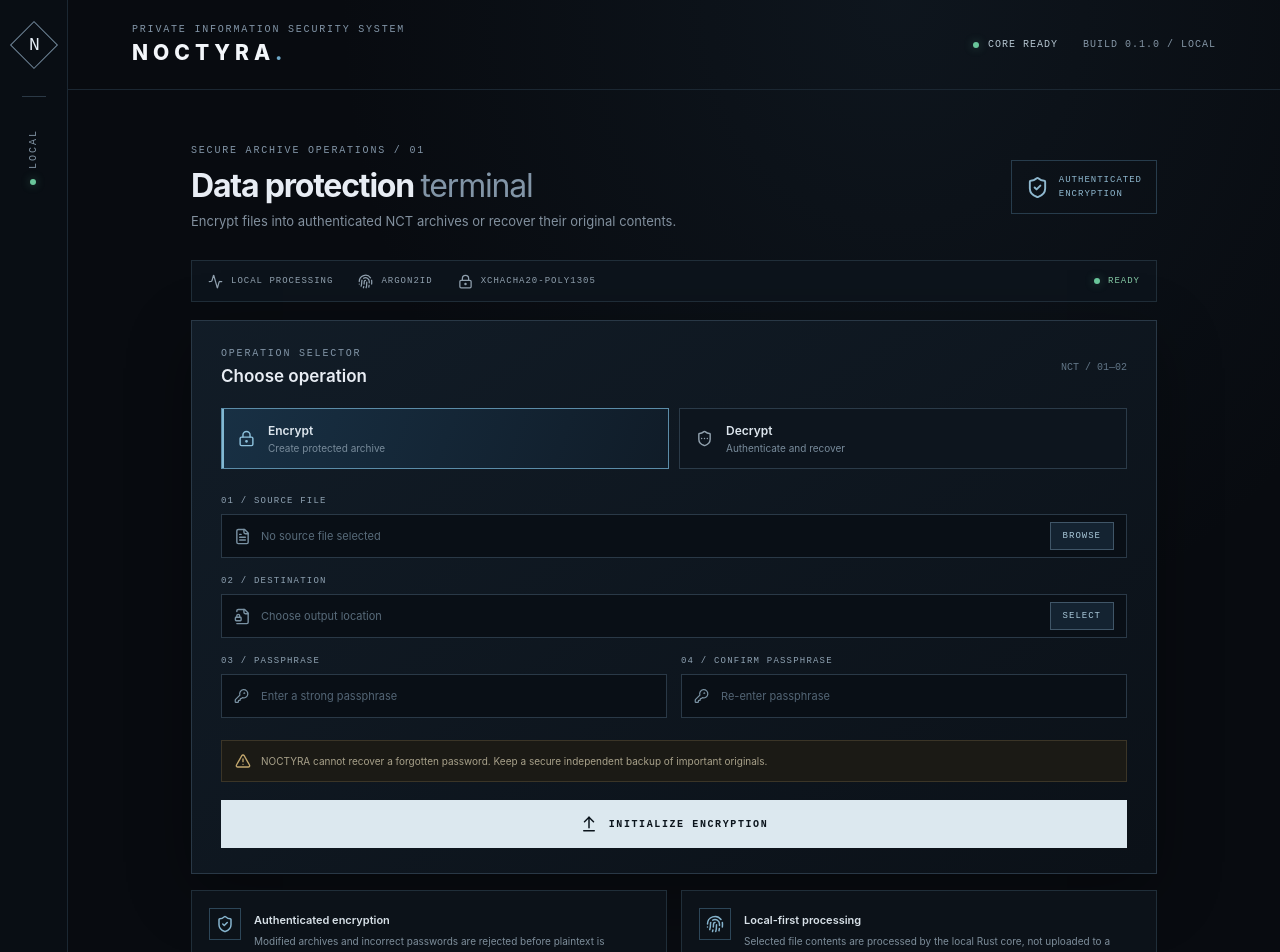
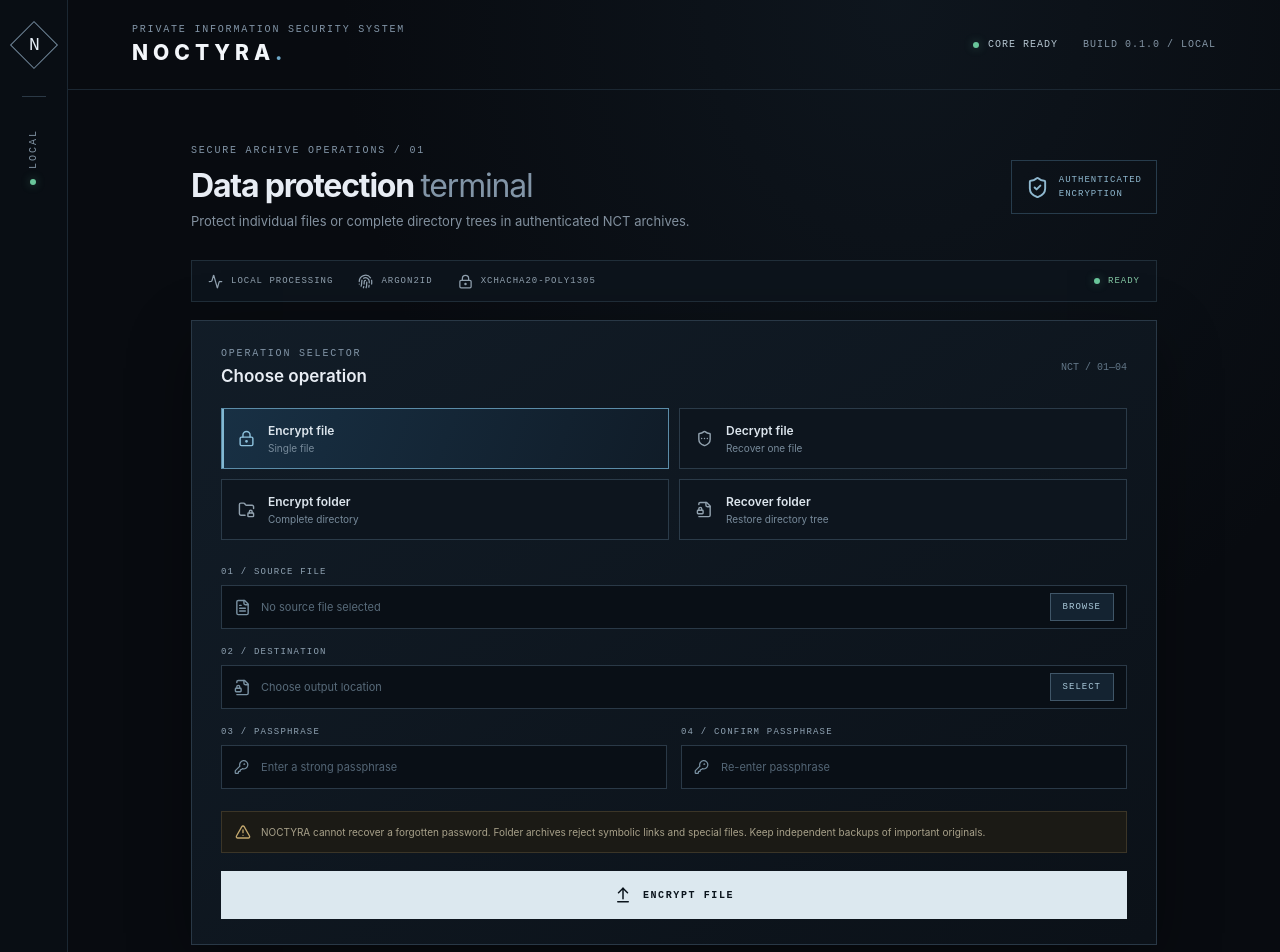
Before and after one commit to jadhavdurvesh/N.O.C.T.Y.R.A., a React (Vite) app in the folder apps/desktop/: page / in a window 1280 px wide. Shown: the top 952 px of the page. Built offline with nearby package versions, Linux system fonts and the light colour scheme.

Commit message:
feat(desktop): add folder encryption and recovery workflows

```diff
--- a/apps/desktop/src/App.tsx
+++ b/apps/desktop/src/App.tsx
@@ -1,9 +1,11 @@
 import { useState } from "react";
 import { invoke } from "@tauri-apps/api/core";
 import { open, save } from "@tauri-apps/plugin-dialog";
-import { Activity, ArrowDownToLine, ArrowUpFromLine, CheckCircle2, FileLock2, FileText, Fingerprint, KeyRound, LockKeyhole, ShieldCheck, ShieldEllipsis, TriangleAlert } from "lucide-react";
+import { Activity, ArrowDownToLine, ArrowUpFromLine, CheckCircle2, FileLock2, FileText, Fingerprint, FolderLock, KeyRound, LockKeyhole, ShieldCheck, ShieldEllipsis, TriangleAlert } from "lucide-react";
 
-type Mode = "encrypt" | "decrypt";
+type Mode = "encrypt" | "decrypt" | "encrypt-dir" | "decrypt-dir";
+const isDirectoryMode = (mode: Mode) => mode.endsWith("-dir");
+const isEncryption = (mode: Mode) => mode.startsWith("encrypt");
 
 function App() {
   const [mode, setMode] = useState<Mode>("encrypt");
@@ -15,173 +17,71 @@ function App() {
   const [message, setMessage] = useState("");
   const [error, setError] = useState(false);
 
+  function changeMode(next: Mode) {
+    setMode(next); setInputPath(""); setOutputPath(""); setPassword(""); setConfirmation(""); setMessage("");
+  }
   async function chooseInput() {
-    const selected = await open({ multiple: false, directory: false });
-    if (typeof selected === "string") {
-      setInputPath(selected);
-      setOutputPath("");
-      setMessage("");
+    const selected = await open({ multiple: false, directory: isDirectoryMode(mode) });
+    if (typeof selected === "string") { setInputPath(selected); setOutputPath(""); setMessage(""); }
+  }
+  async function chooseOutput() {
+    if (mode === "decrypt-dir") {
+      const selected = await open({ multiple: false, directory: true });
+      if (typeof selected === "string") setOutputPath(selected);
+      return;
     }
+    const selected = await save({ defaultPath: isEncryption(mode) ? "archive.nct" : "recovered-file" });
+    if (selected) setOutputPath(selected);
+  }
+  async function runOperation() {
+    setMessage(""); setError(false);
+    if (!inputPath || !outputPath || !password) { setError(true); setMessage("Select both paths and enter your password."); return; }
+    if (isEncryption(mode) && password !== confirmation) { setError(true); setMessage("Password confirmation does not match."); return; }
+    setBusy(true);
+    try {
+      const commands: Record<Mode, string> = { encrypt: "encrypt_file", decrypt: "decrypt_file", "encrypt-dir": "encrypt_directory", "decrypt-dir": "decrypt_directory" };
+      await invoke(commands[mode], { inputPath, outputPath, password });
+      setMessage(mode === "encrypt" || mode === "encrypt-dir" ? "Encrypted NCT archive created successfully." : mode === "decrypt-dir" ? "Archive authenticated and directory recovered." : "Archive authenticated and file recovered.");
+      setPassword(""); setConfirmation("");
+    } catch (cause) { setError(true); setMessage(String(cause)); }
+    finally { setBusy(false); setPassword(""); setConfirmation(""); }
   }
 
-  async function chooseOutput() {
-    const selected = await save({
-      defaultPath: mode === "encrypt" ? "archive.nct" : "recovered-file",
-    });
-    if (selected) setOutputPath(selected);
-  }
-
-  async function runOperation() {
-    setMessage("");
-    setError(false);
-    if (!inputPath || !outputPath || !password) {
-      setError(true);
-      setMessage("Select both paths and enter your password.");
-      return;
-    }
-    if (mode === "encrypt" && password !== confirmation) {
-      setError(true);
-      setMessage("Password confirmation does not match.");
-      return;
-    }
-    setBusy(true);
-    try {
-      const command = mode === "encrypt" ? "encrypt_file" : "decrypt_file";
-      await invoke(command, {
-        inputPath,
-        outputPath,
-        password,
-      });
-      setMessage(mode === "encrypt"
-        ? "Encrypted archive created successfully."
-        : "Archive authenticated and file recovered.");
-      setPassword("");
-      setConfirmation("");
-    } catch (cause) {
-      setError(true);
-      setMessage(String(cause));
-    } finally {
-      setBusy(false);
-      setPassword("");
-      setConfirmation("");
-    }
-  }
-
+  const operationLabel = mode === "encrypt-dir" ? "ENCRYPT DIRECTORY" : mode === "decrypt-dir" ? "RECOVER DIRECTORY" : mode === "encrypt" ? "ENCRYPT FILE" : "RECOVER FILE";
   return (
     <main className="shell">
-      <aside className="rail">
-        <div className="brand-mark"><span>N</span></div>
-        <div className="rail-line" />
-        <div className="rail-status"><span className="status-dot" /> LOCAL</div>
-        <div className="rail-bottom">NCT / 001</div>
-      </aside>
-
+      <aside className="rail"><div className="brand-mark"><span>N</span></div><div className="rail-line" /><div className="rail-status"><span className="status-dot" /> LOCAL</div><div className="rail-bottom">NCT / 001</div></aside>
       <section className="workspace">
         <header className="topbar">
-          <div className="brand-lockup">
-            <div className="eyebrow">PRIVATE INFORMATION SECURITY SYSTEM</div>
-            <div className="wordmark">NOCTYRA<span className="wordmark-dot">.</span></div>
-          </div>
-          <div className="top-meta">
-            <span className="system-state"><span className="status-dot" /> CORE READY</span>
-            <span className="version">BUILD 0.1.0 / LOCAL</span>
-          </div>
+          <div className="brand-lockup"><div className="eyebrow">PRIVATE INFORMATION SECURITY SYSTEM</div><div className="wordmark">NOCTYRA<span className="wordmark-dot">.</span></div></div>
+          <div className="top-meta"><span className="system-state"><span className="status-dot" /> CORE READY</span><span className="version">BUILD 0.1.0 / LOCAL</span></div>
         </header>
-
         <div className="content">
-          <div className="section-heading">
-            <div>
-              <div className="eyebrow">SECURE ARCHIVE OPERATIONS / 01</div>
-              <h1>Data protection <span>terminal</span></h1>
-              <p>Encrypt files into authenticated NCT archives or recover their original contents.</p>
+          <div className="section-heading"><div><div className="eyebrow">SECURE ARCHIVE OPERATIONS / 01</div><h1>Data protection <span>terminal</span></h1><p>Protect individual files or complete directory trees in authenticated NCT archives.</p></div><div className="seal"><ShieldCheck size={23} /><span>AUTHENTICATED<br />ENCRYPTION</span></div></div>
+          <div className="status-strip"><div><Activity size={15} /><span>LOCAL PROCESSING</span></div><div><Fingerprint size={15} /><span>ARGON2ID</span></div><div><LockKeyhole size={15} /><span>XCHACHA20-POLY1305</span></div><div className="status-ready"><span className="status-dot" /> READY</div></div>
+          <section className="operation-card">
+            <div className="card-head"><div><div className="eyebrow">OPERATION SELECTOR</div><h2>Choose operation</h2></div><span className="index">NCT / 01—04</span></div>
+            <div className="mode-switch mode-switch-four">
+              <button className={mode === "encrypt" ? "mode active" : "mode"} onClick={() => changeMode("encrypt")}><LockKeyhole size={17} /><span><b>Encrypt file</b><small>Single file</small></span></button>
+              <button className={mode === "decrypt" ? "mode active" : "mode"} onClick={() => changeMode("decrypt")}><ShieldEllipsis size={17} /><span><b>Decrypt file</b><small>Recover one file</small></span></button>
+              <button className={mode === "encrypt-dir" ? "mode active" : "mode"} onClick={() => changeMode("encrypt-dir")}><FolderLock size={17} /><span><b>Encrypt folder</b><small>Complete directory</small></span></button>
+              <button className={mode === "decrypt-dir" ? "mode active" : "mode"} onClick={() => changeMode("decrypt-dir")}><FileLock2 size={17} /><span><b>Recover folder</b><small>Restore directory tree</small></span></button>
             </div>
-            <div className="seal"><ShieldCheck size={23} /><span>AUTHENTICATED<br />ENCRYPTION</span></div>
-          </div>
-
-          <div className="status-strip">
-            <div><Activity size={15} /><span>LOCAL PROCESSING</span></div>
-            <div><Fingerprint size={15} /><span>ARGON2ID</span></div>
-            <div><LockKeyhole size={15} /><span>XCHACHA20-POLY1305</span></div>
-            <div className="status-ready"><span className="status-dot" /> READY</div>
-          </div>
-
-          <section className="operation-card">
-            <div className="card-head">
-              <div>
-                <div className="eyebrow">OPERATION SELECTOR</div>
-                <h2>Choose operation</h2>
-              </div>
-              <span className="index">NCT / 01—02</span>
+            <div className="form-grid">
+              <div className="field full"><label>01 / {isDirectoryMode(mode) ? "SOURCE DIRECTORY" : "SOURCE FILE"}</label><div className="path-control">{isDirectoryMode(mode) ? <FolderLock size={17} /> : <FileText size={17} />}<span className={inputPath ? "path-value" : "path-placeholder"}>{inputPath || (isDirectoryMode(mode) ? "No source directory selected" : "No source file selected")}</span><button className="browse" onClick={chooseInput}>BROWSE</button></div></div>
+              <div className="field full"><label>02 / {mode === "decrypt-dir" ? "NEW DESTINATION DIRECTORY" : "DESTINATION"}</label><div className="path-control"><FileLock2 size={17} /><span className={outputPath ? "path-value" : "path-placeholder"}>{outputPath || (mode === "decrypt-dir" ? "Choose a new folder path" : "Choose output location")}</span><button className="browse" onClick={chooseOutput}>SELECT</button></div></div>
+              <div className="field"><label>03 / PASSPHRASE</label><div className="input-control"><KeyRound size={16} /><input type="password" autoComplete="new-password" placeholder="Enter a strong passphrase" value={password} onChange={e => setPassword(e.target.value)} /></div></div>
+              {isEncryption(mode) && <div className="field"><label>04 / CONFIRM PASSPHRASE</label><div className="input-control"><KeyRound size={16} /><input type="password" autoComplete="new-password" placeholder="Re-enter passphrase" value={confirmation} onChange={e => setConfirmation(e.target.value)} /></div></div>}
             </div>
-
-            <div className="mode-switch">
-              <button className={mode === "encrypt" ? "mode active" : "mode"} onClick={() => { setMode("encrypt"); setMessage(""); }}>
-                <LockKeyhole size={17} /><span><b>Encrypt</b><small>Create protected archive</small></span>
-              </button>
-              <button className={mode === "decrypt" ? "mode active" : "mode"} onClick={() => { setMode("decrypt"); setMessage(""); }}>
-                <ShieldEllipsis size={17} /><span><b>Decrypt</b><small>Authenticate and recover</small></span>
-              </button>
-            </div>
-
-            <div className="form-grid">
-              <div className="field full">
-                <label>01 / SOURCE FILE</label>
-                <div className="path-control">
-                  <FileText size={17} />
-                  <span className={inputPath ? "path-value" : "path-placeholder"}>{inputPath || "No source file selected"}</span>
-                  <button className="browse" onClick={chooseInput}>BROWSE</button>
-                </div>
-              </div>
-
-              <div className="field full">
-                <label>02 / DESTINATION</label>
-                <div className="path-control">
-                  <FileLock2 size={17} />
-                  <span className={outputPath ? "path-value" : "path-placeholder"}>{outputPath || "Choose output location"}</span>
-                  <button className="browse" onClick={chooseOutput}>SELECT</button>
-                </div>
-              </div>
-
-              <div className="field">
-                <label>03 / PASSPHRASE</label>
-                <div className="input-control"><KeyRound size={16} /><input type="password" autoComplete="new-password" placeholder="Enter a strong passphrase" value={password} onChange={e => setPassword(e.target.value)} /></div>
-              </div>
-
-              {mode === "encrypt" && <div className="field">
-                <label>04 / CONFIRM PASSPHRASE</label>
-                <div className="input-control"><KeyRound size={16} /><input type="password" autoComplete="new-password" placeholder="Re-enter passphrase" value={confirmation} onChange={e => setConfirmation(e.target.value)} /></div>
-              </div>}
-            </div>
-
-            <div className="notice"><TriangleAlert size={16} /><span>NOCTYRA cannot recover a forgotten password. Keep a secure independent backup of important originals.</span></div>
-
-            <button className="execute" disabled={busy} onClick={runOperation}>
-              {busy ? <span className="spinner" /> : mode === "encrypt" ? <ArrowUpFromLine size={18} /> : <ArrowDownToLine size={18} />}
-              {busy ? "PROCESSING" : mode === "encrypt" ? "INITIALIZE ENCRYPTION" : "AUTHENTICATE & DECRYPT"}
-            </button>
-
-            {message && <div className={error ? "result error" : "result success"}>
-              {error ? <TriangleAlert size={17} /> : <CheckCircle2 size={17} />}
-              <span>{message}</span>
-            </div>}
+            <div className="notice"><TriangleAlert size={16} /><span>NOCTYRA cannot recover a forgotten password. Folder archives reject symbolic links and special files. Keep independent backups of important originals.</span></div>
+            <button className="execute" disabled={busy} onClick={runOperation}>{busy ? <span className="spinner" /> : isEncryption(mode) ? <ArrowUpFromLine size={18} /> : <ArrowDownToLine size={18} />}{busy ? "PROCESSING" : operationLabel}</button>
+            {message && <div className={error ? "result error" : "result success"}>{error ? <TriangleAlert size={17} /> : <CheckCircle2 size={17} />}<span>{message}</span></div>}
           </section>
-
-          <div className="bottom-grid">
-            <div className="info-card">
-              <div className="info-icon"><ShieldCheck size={18} /></div>
-              <div><b>Authenticated encryption</b><p>Modified archives and incorrect passwords are rejected before plaintext is returned.</p></div>
-            </div>
-            <div className="info-card">
-              <div className="info-icon"><Fingerprint size={18} /></div>
-              <div><b>Local-first processing</b><p>Selected file contents are processed by the local Rust core, not uploaded to a server.</p></div>
-            </div>
-          </div>
-
+          <div className="bottom-grid"><div className="info-card"><div className="info-icon"><ShieldCheck size={18} /></div><div><b>Authenticated encryption</b><p>Modified archives and incorrect passwords are rejected before plaintext is returned.</p></div></div><div className="info-card"><div className="info-icon"><Fingerprint size={18} /></div><div><b>Local-first processing</b><p>Selected files and folders are processed by the local Rust core, not uploaded to a server.</p></div></div></div>
           <footer><span>NOCTYRA CORE / DEVELOPMENT BUILD</span><span>FORMAT NCT v1 DRAFT <i>•</i> NOT YET AUDITED</span></footer>
         </div>
       </section>
     </main>
   );
 }
-
 export default App;
```
